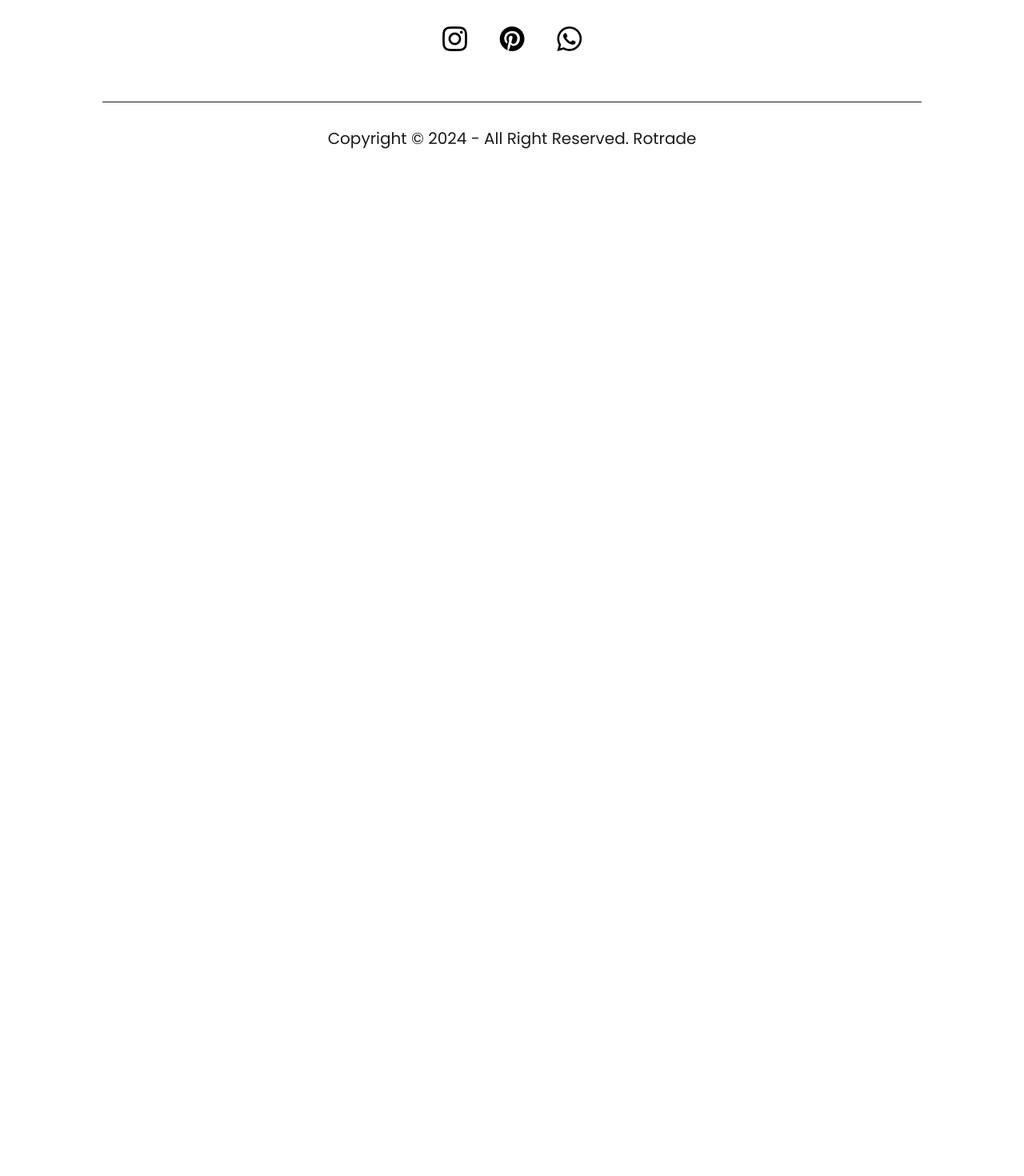
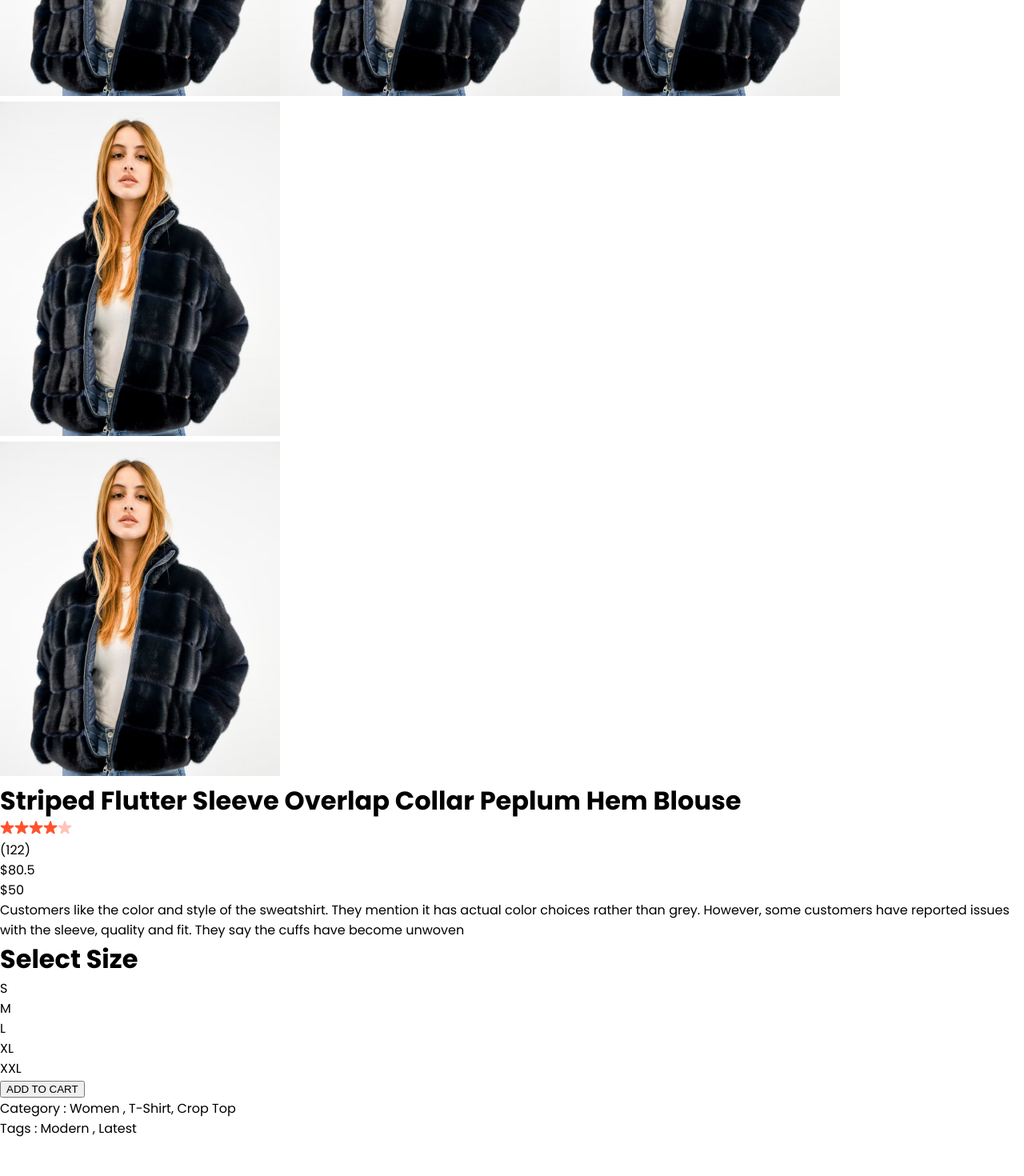
Before and after one commit to Petermwansa/rotrade, a React (Create React App) app: page /products/1 in a window 1280 px wide. Shown: the part 420-1890 px from the top of the page at 80% size. Before the commit the page ends 800 px from the top, so only its background shows below. Built offline with nearby package versions, Linux system fonts and the light colour scheme.

Commit message:
Add the product Display Component

```diff
--- a/src/Components/Pages/Products.jsx
+++ b/src/Components/Pages/Products.jsx
@@ -2,6 +2,7 @@ import React, { useContext } from 'react'
 import { useParams } from 'react-router-dom';
 import { ShopContext } from '../../Context/Context';
 import Breadcrum from '../Breadcrums/Breadcrum';
+import ProductDisplay from '../ProductDisplay/ProductDisplay';
 
 
 const Products = () => {
@@ -12,6 +13,7 @@ const Products = () => {
   return (
     <div>
       <Breadcrum product={product}/>
+      <ProductDisplay product={product}/>
     </div>
   )
 }
--- /dev/null
+++ b/src/Components/ProductDisplay/ProductDisplay.css
@@ -0,0 +1,3 @@
+.product__display {
+
+}
--- /dev/null
+++ b/src/Components/ProductDisplay/ProductDisplay.jsx
@@ -0,0 +1,59 @@
+import React from 'react';
+import './ProductDisplay.css';
+import star_icon from '../Assests/star_icon.png';
+import star_dull_icon from '../Assests/star_dull_icon.png';
+
+const ProductDisplay = (props) => {
+    const {product} = props;
+  return (
+    <div className='product__display'>
+      <div className='product__display__left'>
+        <div className='product__display__img__list'>
+            <img src={product.image} alt='' />
+            <img src={product.image} alt='' />
+            <img src={product.image} alt='' />
+            <img src={product.image} alt='' />
+        </div>
+        <div className='product__display__img'>
+            <img src={product.image} className='product__display__main__img' alt='' />
+        </div>
+      </div>
+      <div className='product__display__right'>
+        <h1>{product.name}</h1>
+        <div className='product__display__right__star'>
+            <img src={star_icon} alt='' />
+            <img src={star_icon} alt='' />
+            <img src={star_icon} alt='' />
+            <img src={star_icon} alt='' />
+            <img src={star_dull_icon} alt='' />
+            <p>(122)</p>
+        </div>
+        <div className='product__display__right__prices'>
+            <div className='product__display__right__oldprice'>${product.old_price}</div>
+            <div className='product__display__right__newprice'>${product.new_price}</div>
+        </div>
+        <div className='product__display__right__description'>
+            Customers like the color and style of the sweatshirt.
+            They mention it has actual color choices rather than grey.
+            However, some customers have reported issues with the sleeve,
+            quality and fit. They say the cuffs have become unwoven
+        </div>
+        <div className='product__display__right__size'>
+            <h1>Select Size</h1>
+            <div className='product__display__right__sizes'>
+                <div>S</div>
+                <div>M</div>
+                <div>L</div>
+                <div>XL</div>
+                <div>XXL</div>
+            </div>
+        </div>
+        <button>ADD TO CART</button>
+        <p className='product__display__right__category'><span>Category : </span> Women , T-Shirt, Crop Top</p>
+        <p className='product__display__right__category'><span>Tags : </span> Modern , Latest</p>
+      </div>
+    </div>
+  )
+}
+
+export default ProductDisplay
```
Also changed, not shown: src/Components/Item/Item.jsx (+16 -3 lines).
